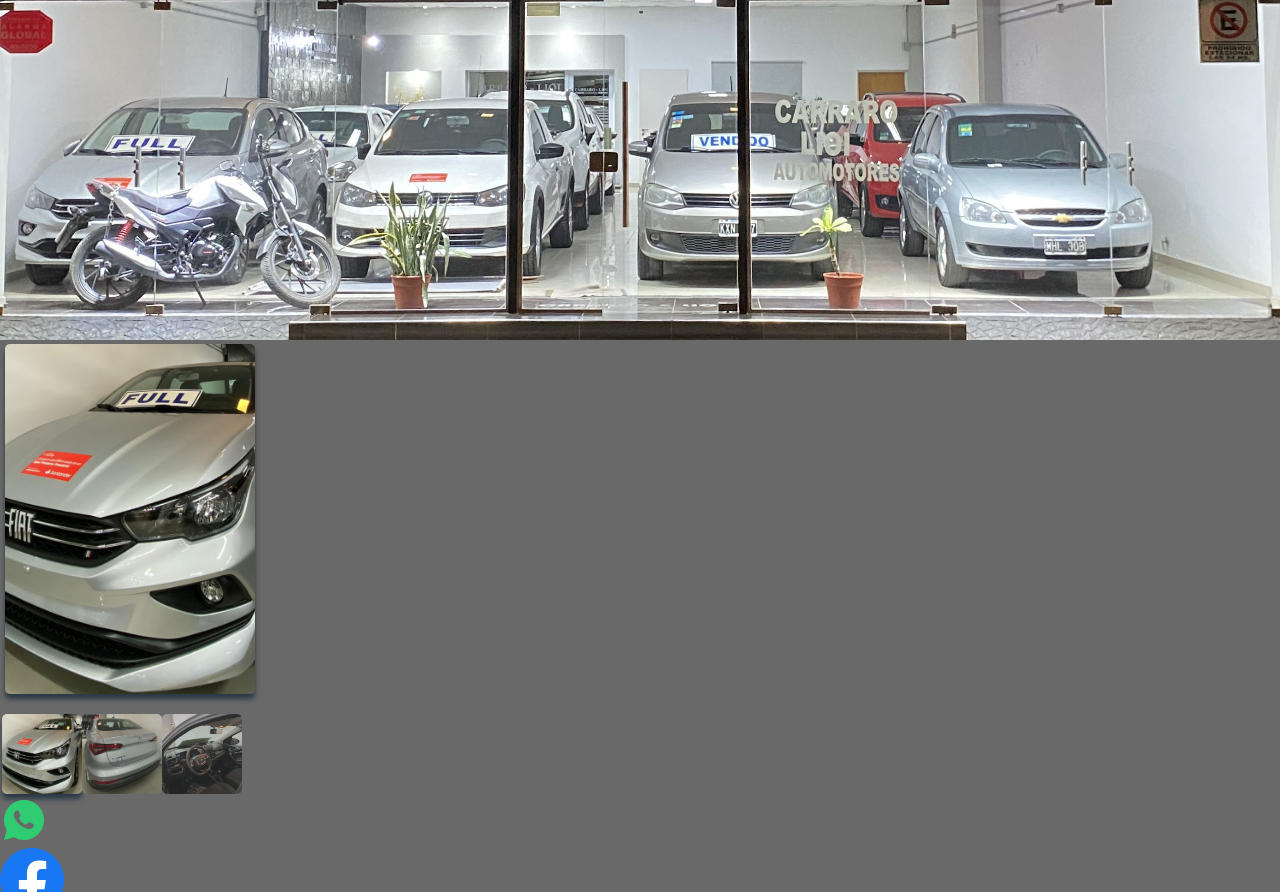
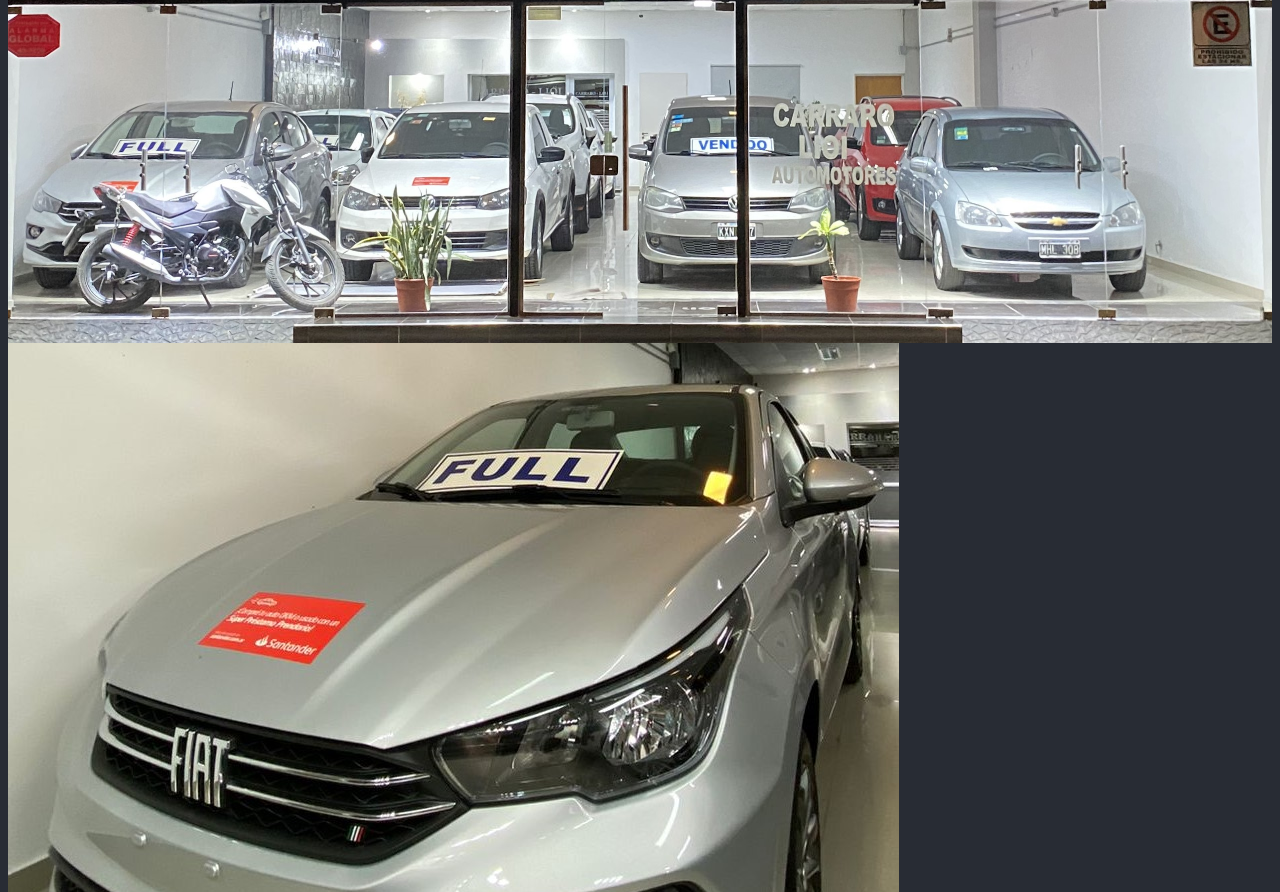
Before and after one commit to flavi87/flavi87.github.io, a plain HTML site: page index.html in a window 1280 px wide. Shown: the part 124-1016 px from the top of the page. Drawn offline with Linux system fonts and the light colour scheme.

Commit message:
Update estilos.css

```diff
--- a/estilos.css
+++ b/estilos.css
@@ -1,53 +1,43 @@
-* {
-	margin: 0;
-	padding: 0;
-	box-sizing: border-box;
+body {
+	background-color: #282c34;
+	font-family: stencil, sans-serif;
+	font-size: 0.7rem;
   }
 
-body {
-	background-color: dimgray;
-}
-
-.container .img_container {
-	width: 250px;
-	height: 350px;
-	margin-bottom: 20px;
-	margin-left: 5px;
-	box-sizing: border-box;
+  .foto-frente {
+    display: flex;
 
   }
 
-.container .img_container .main_img  {
-	width: 100%;
-	height: 100%;
-	border-radius: 5px;
-	box-shadow: 0 5px 5px rgba(1, 23, 46, 0.6);
-	object-fit: cover;
+  .galeria {
+    display: flex;
+    flex-wrap: wrap;
+    padding: 10px 20px;
 
   }
 
-.container .thumbnail_container {
-	height: 80px;
-	display: flex;
-	margin: 2px;
+  .columna {
+    flex: 11%;
+    max-width: 11%;
+    padding: 0 4px;
+  }
+  .columna img{
+    margin-top: 8px;
+    vertical-align: middle;
+    width: 100%;
+    transition: all .3s ease;
 
   }
-
-.container .thumbnail_container .thumbnail {
-	width: 80px;
-	height: 80px;
-	border-radius: 5px;
+  .columna img:hover {
     cursor: pointer;
-	object-fit: cover;
-	opacity: .7;
-	transition: .3s;
+    transform: scale(1.2);
   }
 
-.container .thumbnail_container .thumbnail:hover {
-	opacity: 1;
+  .overlay {
+    left: 0;
+    top: 0;
+    display: flex;
+    justify-content: center;
+    align-items: center;
+    transition: all .7s ease;
   }
-
-.active {
-	opacity: 1 !important;
-	box-shadow: 0 5px 5px rgba(1, 23, 46, 0.6);
-}
```
Lines whose indentation alone changed are shown as unchanged.
